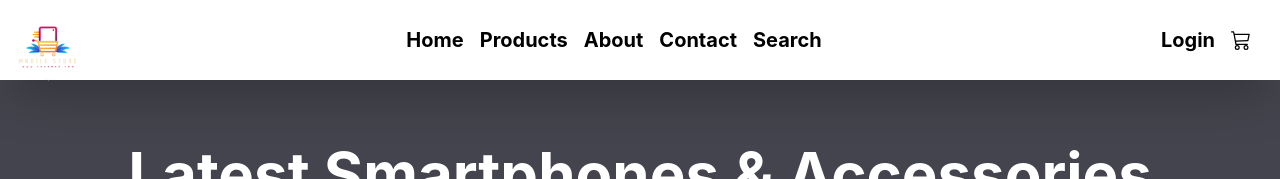
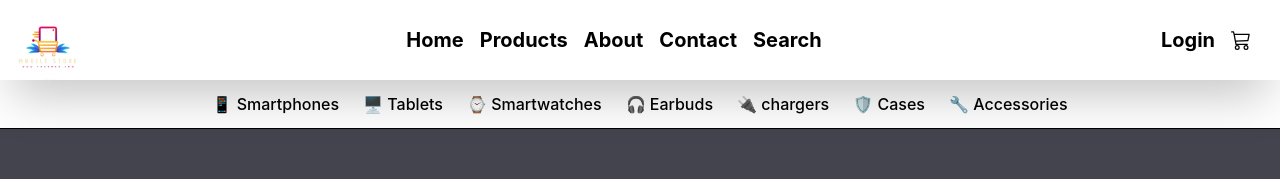
Before and after one commit to neuralstackdev0216/cbc-frontend, a React (Vite) app: page / in a window 1280 px wide. Shown: the top 179 px of the page. Built offline with nearby package versions, Linux system fonts and the light colour scheme; no server answers.

Commit message:
feat: add category navigation to customer header

```diff
--- a/src/components/header.jsx
+++ b/src/components/header.jsx
@@ -3,12 +3,14 @@ import { GiHamburgerMenu } from "react-icons/gi";
 import { Link } from "react-router-dom";
 import { useNavigate } from "react-router-dom";
 import { useState } from "react";
+import { categories } from "../utils/productMeta";
 
 export default function Header(){
     const [sideDrawerOpen,setSideDrawerOpen] = useState(false)
     const navigete=useNavigate()
     const token=localStorage.getItem("token")
-    return(
+    return (
+        <div className="w-full">
             <header className="w-full h-[80px] shadow-2xl flex justify-center relative">
                 <GiHamburgerMenu className="absolute h-full text-3xl md:hidden left-2" onClick={()=>{
                     setSideDrawerOpen(true)
@@ -85,5 +87,18 @@ export default function Header(){
 
                 }
             </header>
-    )
+
+            <nav className="hidden md:flex justify-center gap-6 py-3 border-b">
+                {categories.map((category) => (
+                    <Link
+                        key={category.name}
+                        to={`/products?category=${encodeURIComponent(category.name)}`}
+                        className="font-medium hover:text-blue-600"
+                    >
+                        {category.icon} {category.name}
+                    </Link>
+                ))}
+            </nav>
+        </div>
+    );
 }
```
Lines whose indentation alone changed are shown as unchanged.
